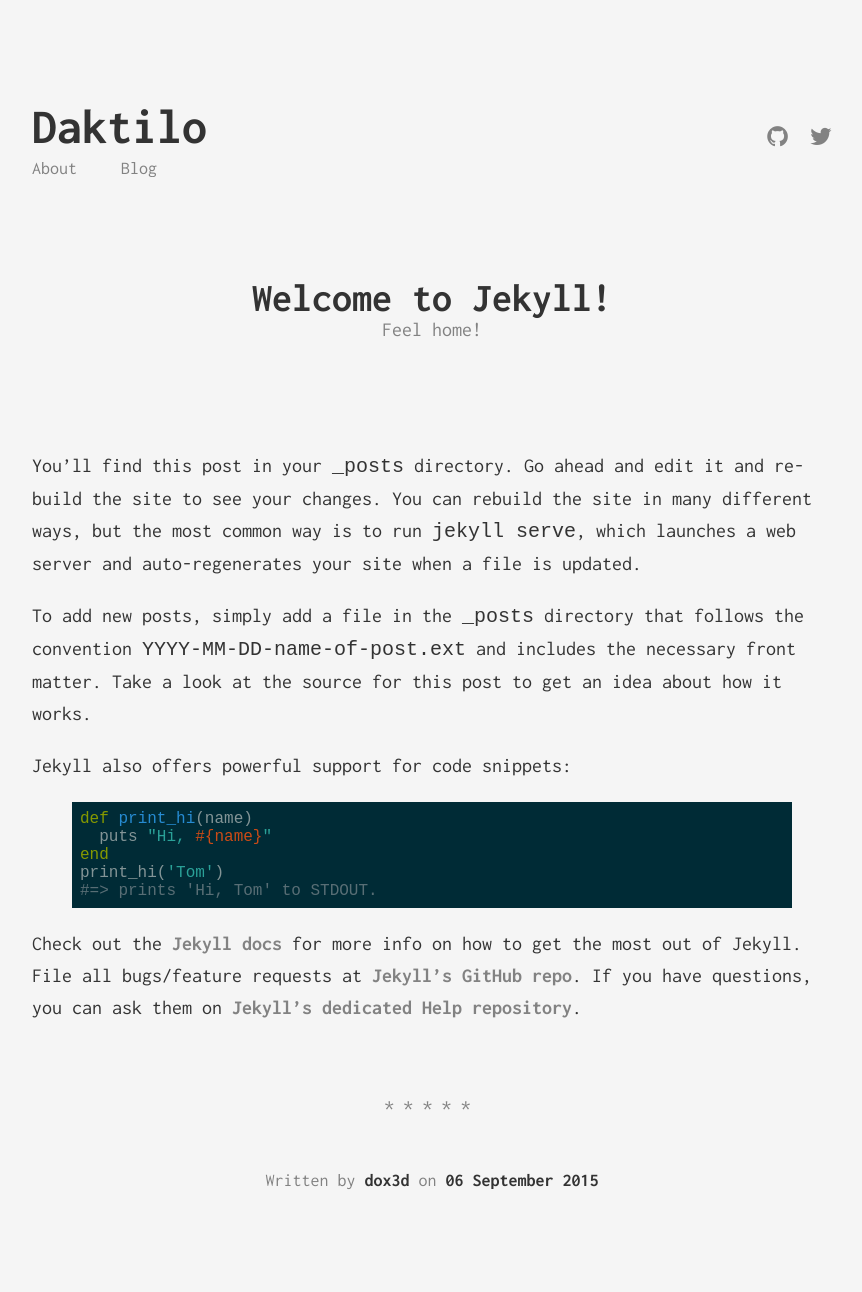
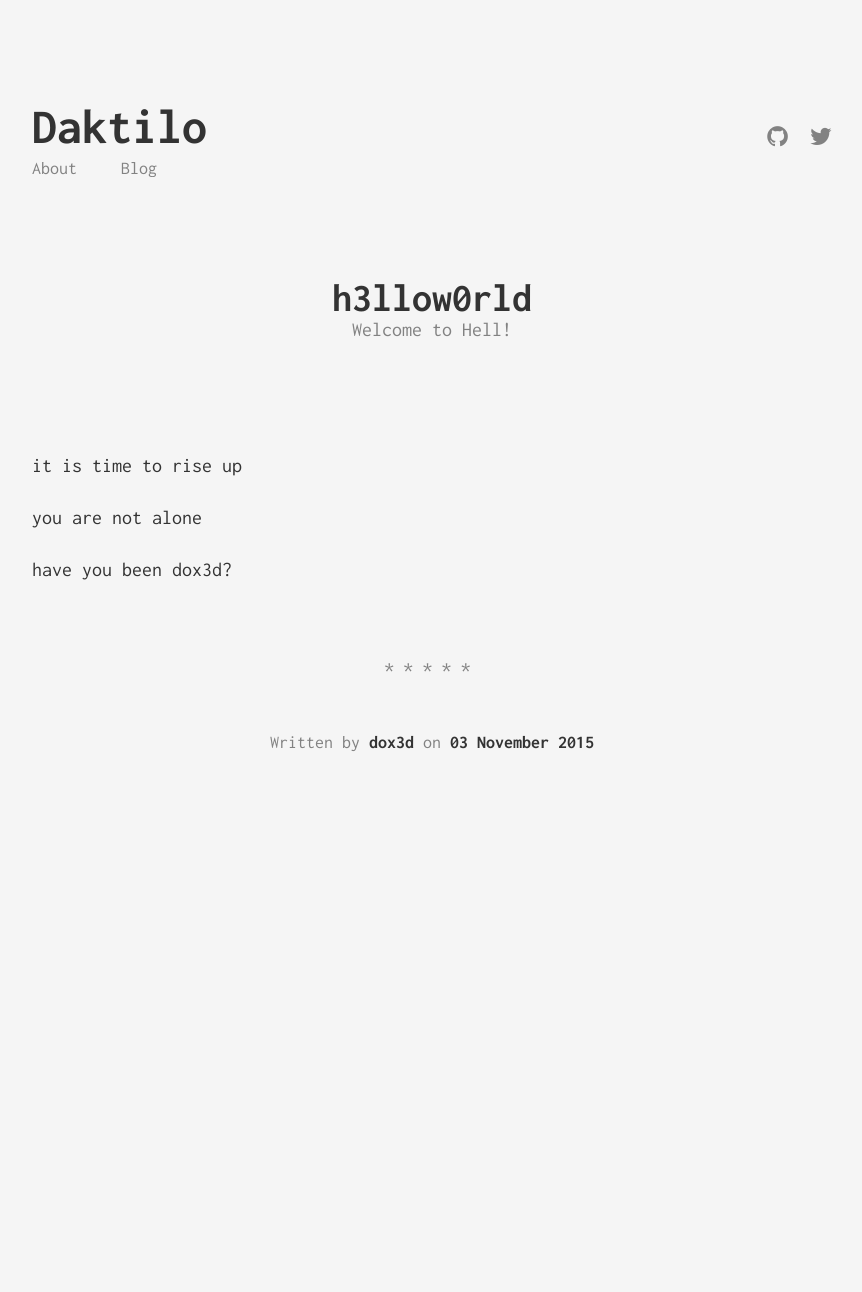
Before and after one commit to dox3d/dox3d.github.io, a Jekyll site: the page built from _posts/2015-09-06-welcome-to-jekyll.markdown, in a window 1280 px wide. Shown: the whole page, without its empty margins (208-1070 px from the left). Built offline with Jekyll 4.4.1, drawn with Linux system fonts in a browser that asks for light colours; after the commit the page ends 900 px from its top, so only the background shows below that.

Commit message:
ah push it
push it real good

```diff
--- a/_posts/2015-09-06-welcome-to-jekyll.markdown
+++ b/_posts/2015-09-06-welcome-to-jekyll.markdown
@@ -1,26 +1,14 @@
 ---
 layout: post
-title:  "Welcome to Jekyll!"
-subtitle: "Feel home!"
-date:   2015-09-06 23:34:01
-categories: [design, tool]
+title:  "h3llow0rld"
+subtitle: "Welcome to Hell!"
+date:   2015-11-03 16:53:01
+categories: [dox3d]
 ---
-You’ll find this post in your `_posts` directory. Go ahead and edit it and re-build the site to see your changes. You can rebuild the site in many different ways, but the most common way is to run `jekyll serve`, which launches a web server and auto-regenerates your site when a file is updated.
+it is time to rise up
 
-To add new posts, simply add a file in the `_posts` directory that follows the convention `YYYY-MM-DD-name-of-post.ext` and includes the necessary front matter. Take a look at the source for this post to get an idea about how it works.
 
-Jekyll also offers powerful support for code snippets:
+you are not alone
 
-{% highlight ruby %}
-def print_hi(name)
-  puts "Hi, #{name}"
-end
-print_hi('Tom')
-#=> prints 'Hi, Tom' to STDOUT.
-{% endhighlight %}
 
-Check out the [Jekyll docs][jekyll] for more info on how to get the most out of Jekyll. File all bugs/feature requests at [Jekyll’s GitHub repo][jekyll-gh]. If you have questions, you can ask them on [Jekyll’s dedicated Help repository][jekyll-help].
-
-[jekyll]:      http://jekyllrb.com
-[jekyll-gh]:   https://github.com/jekyll/jekyll
-[jekyll-help]: https://github.com/jekyll/jekyll-help
+have you been dox3d?
```
Also changed, not shown: _posts/2015-09-08-sample-post.markdown (deleted, +0 -62 lines).
